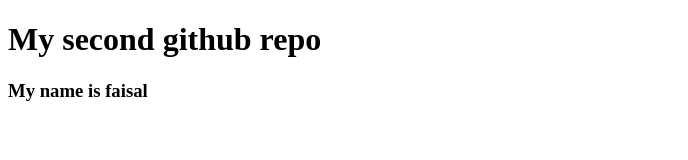
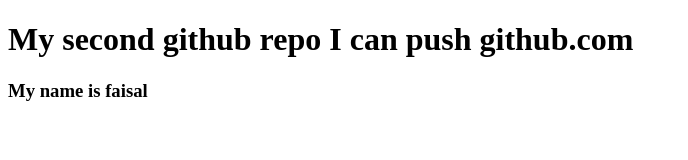
Before and after one commit to mdmahirfaisal/my-second-repo, a plain HTML site: page index.html in a window 1280 px wide. Shown: the whole page, without its empty margins (0-688 px from the left). Drawn offline with Linux system fonts and the light colour scheme.

Commit message:
h1 updated

```diff
--- a/index.html
+++ b/index.html
@@ -7,7 +7,7 @@
     <title>My second github repo</title>
 </head>
 <body>
-    <h1>My second github repo</h1>
+    <h1>My second github repo I can push github.com</h1>
     <h3>My name is faisal</h3>
 </body>
 </html>
```
